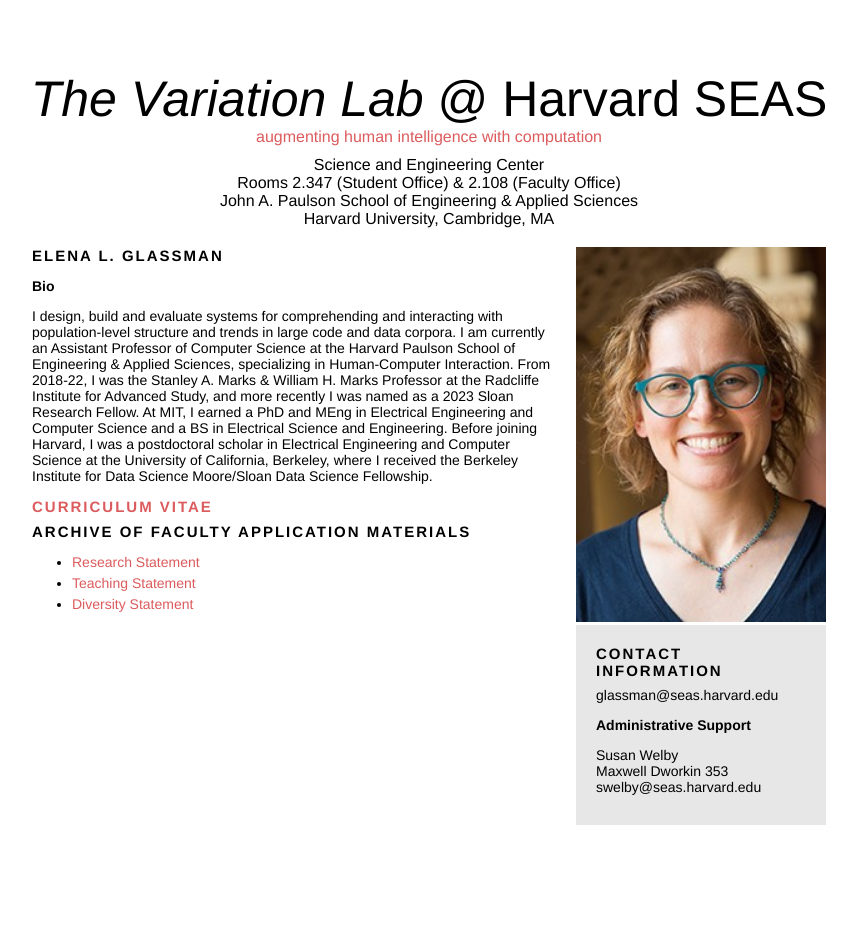
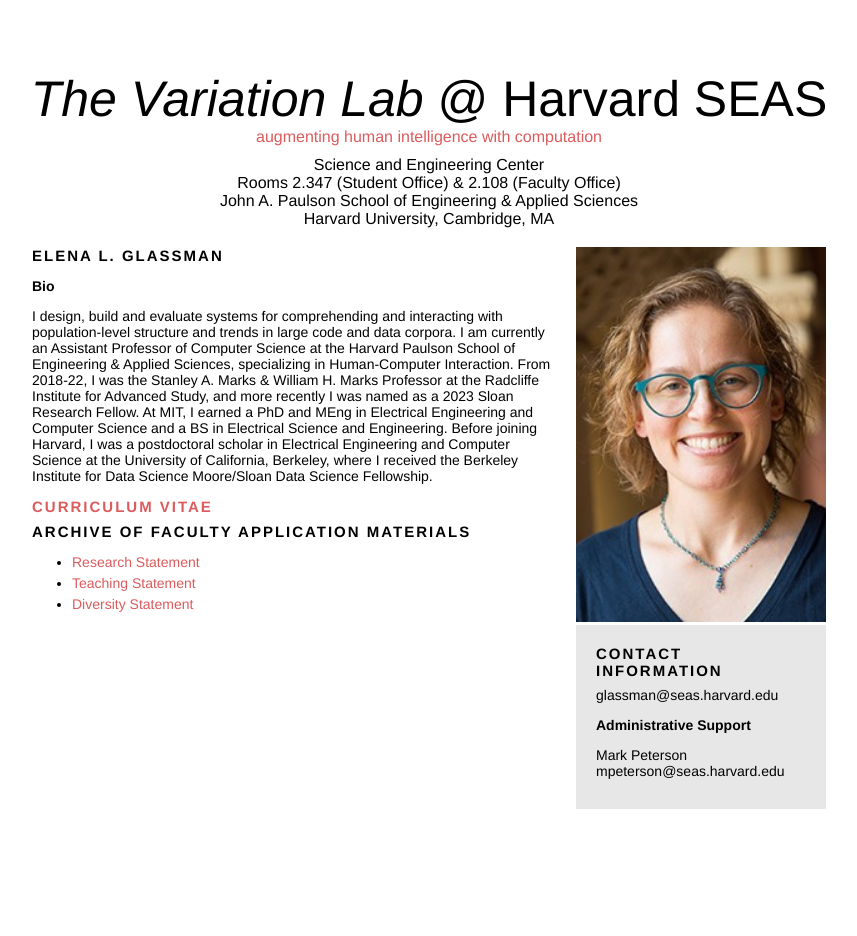
Before and after one commit to eglassman/eglassman.github.io, a Jekyll site: the page built from glassman.html, in a window 1280 px wide. Shown: the whole page, without its empty margins (211-1068 px from the left). Built offline with Jekyll 4.4.1, drawn with Linux system fonts in a browser that asks for light colours.

Commit message:
updated admin support identification

```diff
--- a/glassman.html
+++ b/glassman.html
@@ -80,7 +80,7 @@
                 <a href="https://calendar.google.com/calendar/selfsched?sstoken=UU5pdmMyN0ozcG1BfGRlZmF1bHR8YzM5MGNlYTBiZDkxODZjZWI0M2VkNWY3OGQ4N2JkMjk">Sign up for a 15 minute slot</a> -->
 
                 <p class="boldish">Administrative Support</p>
-                Susan Welby<br>Maxwell Dworkin 353<br>swelby@seas.harvard.edu
+                Mark Peterson<br>mpeterson@seas.harvard.edu
       </div>
     </div>
   </div>
```
